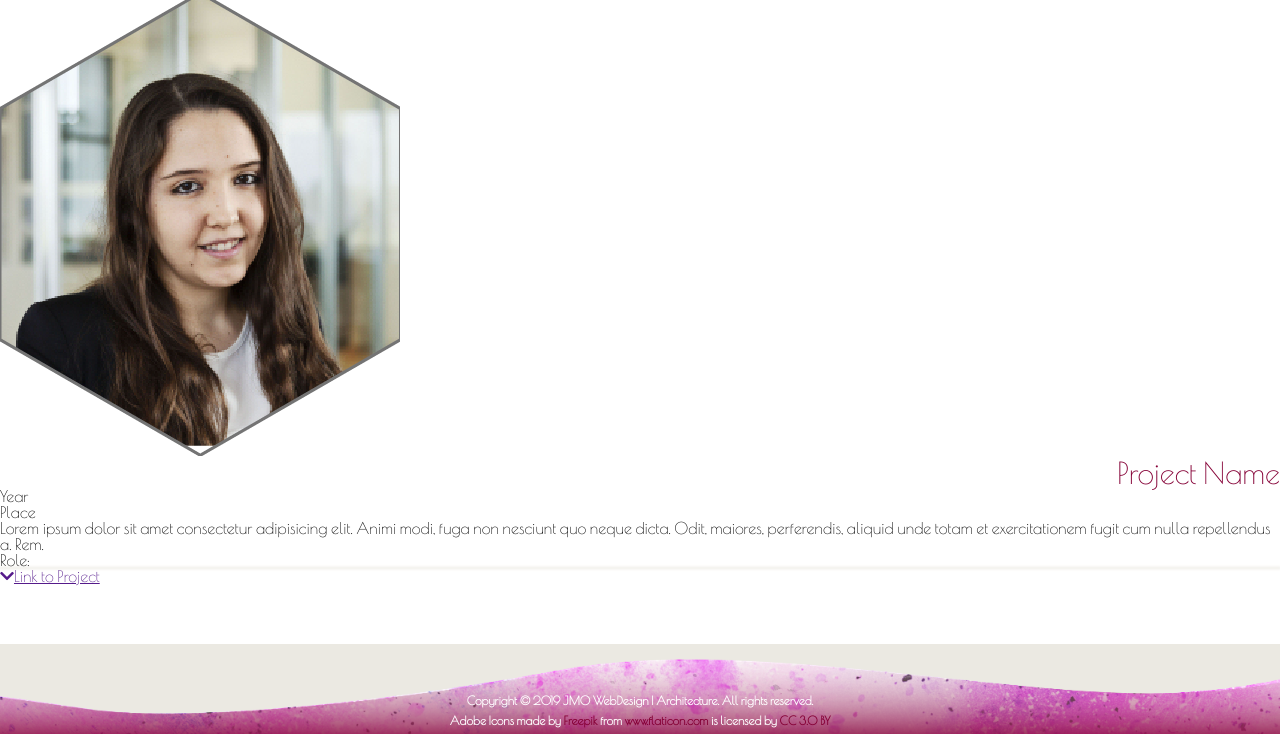
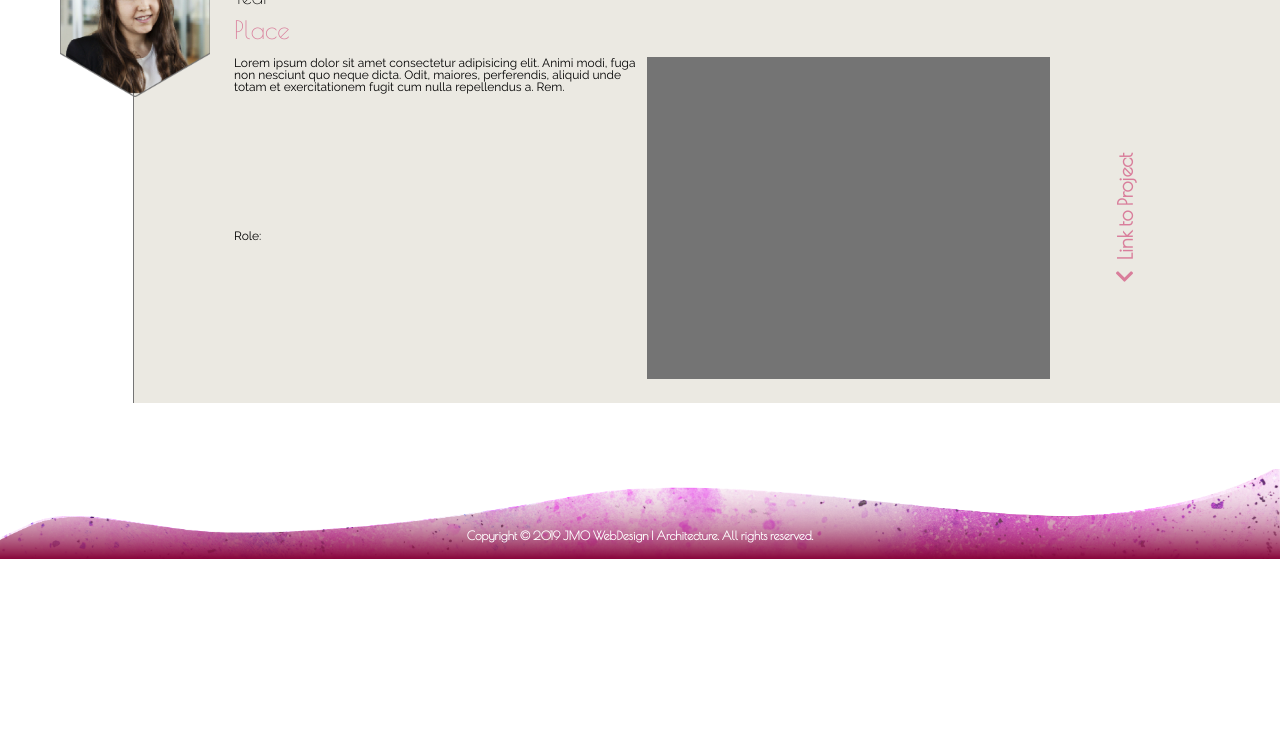
Before and after one commit to JulianaMota/portfolio-2019, a plain HTML site: page project.html in a window 1280 px wide. Shown: the part 293-1027 px from the top of the page. After the commit the page ends 852 px from the top, so only its background shows below. Drawn offline with nearby package versions, Linux system fonts and the light colour scheme.

Commit message:
desktop project html css

```diff
--- a/css/style.css
+++ b/css/style.css
@@ -1408,11 +1408,120 @@ footer {
   }
 
   /**************project detail page****************/
+  .project-container {
+    display: grid;
+    grid-template-areas:
+      "header nav aside"
+      "project project project"
+      "footer footer footer";
+    grid-template-columns: auto 1fr 10%;
+  }
+  .project-container header {
+    grid-area: header;
+    height: 14vh;
+  }
+  .project-container #menu {
+    grid-area: nav;
+  }
+  .project-container aside {
+    grid-area: aside;
+  }
+  .project-container #project {
+    grid-area: project;
+    height: 80vh;
+  }
+  .project-container #project .lines {
+    margin-top: -15vh;
+  }
+  .margin-h2-proj {
+    margin-top: -2vh;
+    z-index: 101 !important;
+  }
 
-  .galery-container {
+  #project .project-detail {
+    display: grid;
+    grid-template: auto 1fr/ 73px 1fr;
+    padding-left: 60px;
+  }
+  #project .project-detail .project-photo {
+    grid-column: 1/2;
+    grid-row: 1/2;
+    width: 150px;
+  }
+
+  /************Project DETAIL DESKTOP*********/
+  #project .project-detail #project-info {
+    grid-column: 2/3;
+    grid-row: 1/2;
+    background-color: var(--color-grey);
+    padding: 3vh 90px 3vh 100px;
+    z-index: -1;
+    display: grid;
+    grid-template: 40px 30px 40px repeat(2, auto) / 1fr 1fr auto;
+    height: 60vh;
+    border-left: solid 1px var(--color-darkgrey);
+    grid-column-gap: 10px;
+  }
+  #project .project-detail #project-info h2 {
+    grid-column: 1/4;
+    grid-row: 1/2;
+    text-align: right;
+    font-size: var(--font-size-title30);
+    align-self: center;
+    color: var(--color-wine);
+  }
+  #project .project-detail #project-info h4 {
+    grid-column: 1/4;
+    grid-row: 2/3;
+    font-size: var(--font-size-subtitle);
+  }
+  #project .project-detail #project-info h3 {
+    grid-column: 1/4;
+    grid-row: 3/4;
+    font-size: var(--font-size-subtitle25);
+    color: var(--color-pink);
+  }
+  #project .project-detail #project-info .text-project {
+    grid-column: 1/2;
+    grid-row: 4/5;
+    font-family: var(--text-font);
+    font-size: var(--font-size-text12);
+  }
+  #project .project-detail #project-info .role-detail {
+    grid-column: 1/2;
+    grid-row: 5/6;
+    font-family: var(--text-font);
+    font-size: var(--font-size-text12);
+  }
+  #project .project-detail #project-info .galery-container {
+    grid-column: 2/3;
+    grid-row: 4/6;
     box-sizing: border-box;
     width: 100%;
-    user-select: none;
-    box-shadow: 0px 0px 3px 1px var(--color-grey);
+    background-color: #747474;
+  }
+  #project .project-detail #project-info .link {
+    grid-column: 3/4;
+    grid-row: 4/6;
+    transform: rotate(-90deg);
+    align-self: center;
+  }
+  #project .project-detail #project-info .link a {
+    text-decoration: none;
+    color: var(--color-pink);
+    font-weight: 600;
+    font-size: var(--font-size-subtitle);
+  }
+  #project .project-detail #project-info .link a i {
+    padding-right: 10px;
+  }
+  .project-container footer {
+    grid-area: footer;
+    background-color: transparent;
+    background-size: 100%;
+    background-position: bottom;
+  }
+  .project-container footer p {
+    padding-top: 60px;
   }
 }
--- a/project.html
+++ b/project.html
@@ -17,7 +17,7 @@
     />
     <link rel="stylesheet" href="css/style.css" />
   </head>
-  <body class="grid-container">
+  <body class="project-container">
     <header id="moveheader" data-animeH="fixedlogo">
       <svg
         version="1.2"
@@ -131,18 +131,19 @@
     </aside>
     <div class="header-back"></div>
 
-    <section id="about">
-      <h2 class="marginbt-h2">Projects</h2>
+    <section id="project">
+      <h2 class="margin-h2-proj">Projects</h2>
       <div class="lines"></div>
-      <!-- template -->
+      <section id="each-project"></section>
+      <!-- <template> -->
       <section class="project-detail">
         <img
-          class="photo-ju"
+          class="project-photo"
           src="images/juliana-photo.png"
           alt="photo-project"
         />
 
-        <article id="project-info" class="">
+        <article id="project-info">
           <h2>Project Name</h2>
           <h4>Year</h4>
           <h3>Place</h3>
@@ -159,31 +160,17 @@
             <p></p>
           </div>
           <section class="galery-container"></section>
-          <div>
-            <a href=""> <i class="fas fa-chevron-down"></i>Link to Project</a>
+          <div class="link">
+            <a href=""> <i class="fas fa-chevron-left"></i>Link to Project</a>
           </div>
         </article>
       </section>
     </section>
-    <!-- template -->
+    <!-- </template> -->
     <footer>
       <p>
         Copyright © 2019 JMO WebDesign | Architecture. All rights reserved.
       </p>
-      <div>
-        Adobe Icons made by
-        <a href="https://www.freepik.com/" title="Freepik">Freepik</a> from
-        <a href="https://www.flaticon.com/" title="Flaticon"
-          >www.flaticon.com</a
-        >
-        is licensed by
-        <a
-          href="http://creativecommons.org/licenses/by/3.0/"
-          title="Creative Commons BY 3.0"
-          target="_blank"
-          >CC 3.0 BY</a
-        >
-      </div>
     </footer>
     <script src="js/index.js"></script>
   </body>
```
